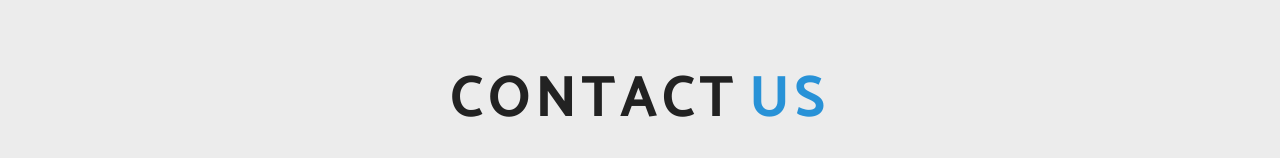
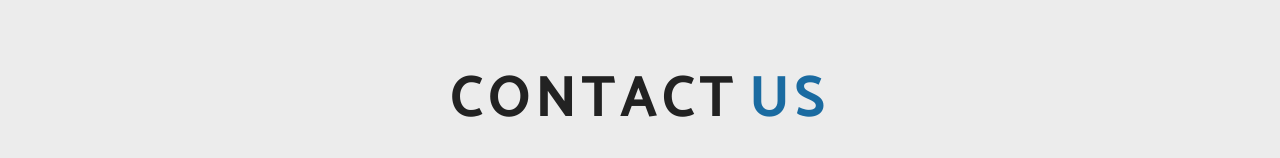
Before and after one commit to zorandasc/fitandbeautifulmommy, a Gatsby site: page /contact in a window 1280 px wide. Shown: the part 642-800 px from the top of the page. Built offline with nearby package versions, Linux system fonts and the light colour scheme; Gatsby itself is replaced by a stand-in of ours.

Commit message:
contrast ratio fix

```diff
--- a/src/components/layout1.css
+++ b/src/components/layout1.css
@@ -1,6 +1,6 @@
 @import url("https://fonts.googleapis.com/css?family=Catamaran:400,500&display=swap");
 :root {
-  --primaryColor: #2892d7;
+  --primaryColor: #1a6ba1;
   --mainWhite: #fff;
   --offWhite: #f7f7f7;
   --mainBlack: #222;
```
